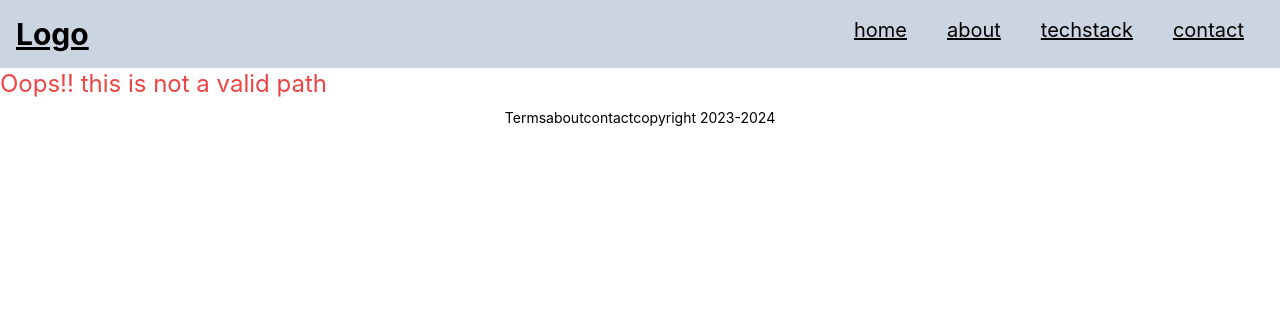
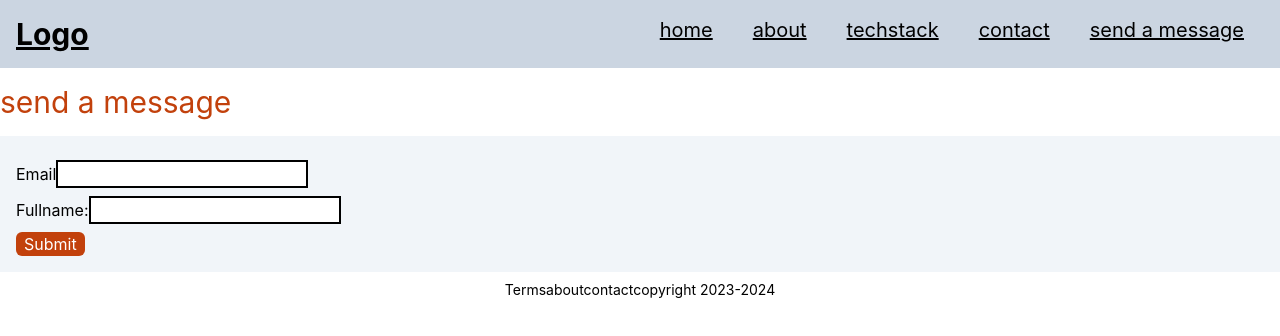
Before and after one commit to trainerfrontend/react-routing, a React (Create React App) app: page /sendamessage in a window 1280 px wide. Shown: the top 336 px of the page. Built offline with nearby package versions, Linux system fonts and the light colour scheme.

Commit message:
post + proptypes

```diff
--- /dev/null
+++ b/db.json
@@ -0,0 +1,29 @@
+{
+  "posts": [
+    {
+      "email": "test@hello.com",
+      "fullname": "Test Name",
+      "id": 4
+    },
+    {
+      "email": "John@hey.com",
+      "fullname": "John",
+      "id": 5
+    },
+    {
+      "email": "mary@we.com",
+      "fullname": "mary",
+      "id": 6
+    }
+  ],
+  "comments": [
+    {
+      "id": 1,
+      "body": "some comment",
+      "postId": 1
+    }
+  ],
+  "profile": {
+    "name": "typicode"
+  }
+}
--- a/package.json
+++ b/package.json
@@ -6,6 +6,8 @@
     "@testing-library/jest-dom": "^5.17.0",
     "@testing-library/react": "^13.4.0",
     "@testing-library/user-event": "^13.5.0",
+    "json-server": "^0.17.3",
+    "proptypes": "^1.1.0",
     "react": "^18.2.0",
     "react-dom": "^18.2.0",
     "react-router-dom": "^6.16.0",
@@ -16,7 +18,8 @@
     "start": "react-scripts start",
     "build": "react-scripts build",
     "test": "react-scripts test",
-    "eject": "react-scripts eject"
+    "eject": "react-scripts eject",
+    "start:dev": "json-server --watch db.json"
   },
   "eslintConfig": {
     "extends": [
--- /dev/null
+++ b/src/Pages/SendAMessage.jsx
@@ -0,0 +1,56 @@
+import { useRef } from 'react';
+import { useNavigate } from 'react-router-dom';
+import { LOCAL_POSTS_URL } from '../constants/messages'
+import Heading from "../components/common/Heading";
+
+const SendAMessage = () => {
+    const emailRef = useRef();
+    const nameRef = useRef();
+    const navigate = useNavigate();
+
+    const submitForm = (e) => {
+        e.preventDefault();
+        const emailValue = emailRef.current.value;
+        const nameValue = nameRef.current.value
+
+        const formData = { "email": emailValue, "fullname": nameValue };
+
+        fetch(LOCAL_POSTS_URL, {
+            method: "POST",
+            headers: {
+                'Content-type': 'application/json'
+            },
+            body: JSON.stringify(formData)
+        })
+            .then((response) => {
+                if (response.status !== 400) {
+                    console.log("success")
+                    navigate("/techstack")
+                }
+                else {
+                    console.log("oops")
+                }
+            }).catch((error) => console.log(error)
+            )
+
+    }
+    return (
+        <>
+            <Heading heading="send a message" />
+            <form className="bg-slate-100 p-4">
+                <div className="my-2">
+                    <label>Email</label>
+                    <input type="email" ref={emailRef} className="border-2 border-black" />
+                </div>
+
+                <div className="my-2">
+                    <label>Fullname:</label>
+                    <input type="text" ref={nameRef} className="border-2 border-black" />
+                </div>
+                <button onClick={submitForm} className='bg-orange-700 rounded-md px-2 text-white'>Submit</button>
+            </form>
+        </>
+    )
+}
+
+export default SendAMessage;
--- a/src/components/global/Card.jsx
+++ b/src/components/global/Card.jsx
@@ -1,8 +1,9 @@
 import UseFetch from "../../hooks/UseFetch";
 import CardItem from "./CardItem";
+import { LOCAL_POSTS_URL } from '../../constants/messages'
 
 const Card = () => {
-    const { data, isLoading, isError } = UseFetch("https://jsonplaceholder.typicode.com/users");
+    const { data, isLoading, isError } = UseFetch(LOCAL_POSTS_URL);
 
     if (isLoading) {
         return <h1>Loading...</h1>
--- a/src/components/global/CardItem.jsx
+++ b/src/components/global/CardItem.jsx
@@ -4,8 +4,8 @@ const CardItem = ({ usersData }) => {
     const createUserList = () => {
         return usersData.map((user) => {
             return <li key={user.id} className="my-4">
-                <NavLink to={`/techstack/${user.id}`}>{user.name}</NavLink>
-                <p className="text-l text-red-600">{user.email}</p>
+                <NavLink to={`/techstack/${user.id}`}>{user.email}</NavLink>
+                <p className="text-l text-red-600">{user.fullname}</p>
             </li>
         })
     }
--- a/src/components/global/Logo.jsx
+++ b/src/components/global/Logo.jsx
@@ -1,5 +1,20 @@
-const Logo = () => {
-    return <h1 className="text-3xl font-bold underline">Logo</h1>
+import PropTypes from 'prop-types';
+
+const Logo = ({ brandName, subheading }) => {
+    return <>
+        <h1 className="text-3xl font-bold underline">{brandName}</h1>
+        <p>{subheading}</p>
+    </>
+}
+
+Logo.propTypes = {
+    brandName: PropTypes.string.isRequired,
+    subheading: PropTypes.string
+}
+
+Logo.defaultProps = {
+    brandName: "Logo"
+
 }
 
 export default Logo;
--- a/src/constants/messages.js
+++ b/src/constants/messages.js
@@ -13,4 +13,12 @@ export const NAV = [{
 {
     name: "contact",
     link: "contact"
+},
+{
+    name: "send a message",
+    link: "sendamessage"
 }]
+
+export const LOCAL_POSTS_URL = "http://localhost:3000/posts"
+
+const JSON_URL = "https://jsonplaceholder.typicode.com/users/"
--- a/src/routes/RouteRoot.jsx
+++ b/src/routes/RouteRoot.jsx
@@ -14,6 +14,7 @@ import Error from '../components/common/Error';
 import Detail from '../Pages/Detail';
 import Faq from "../Pages/Faq";
 import Help from "../Pages/Help";
+import SendAMessage from '../Pages/SendAMessage';
 
 const Router = createBrowserRouter(
     createRoutesFromElements(
@@ -21,6 +22,7 @@ const Router = createBrowserRouter(
             <Route index element={<App />} />
             <Route path="about" element={<About />} />
             <Route path="techstack" element={<TechStack />} />
+            <Route path="sendamessage" element={<SendAMessage />} />
 
             <Route path="contact" element={<ContactLayout />}>
                 <Route path="faq" element={<Faq />} />
```
Also changed, not shown: 1 other file (tests, documents, lock files or other folders).
